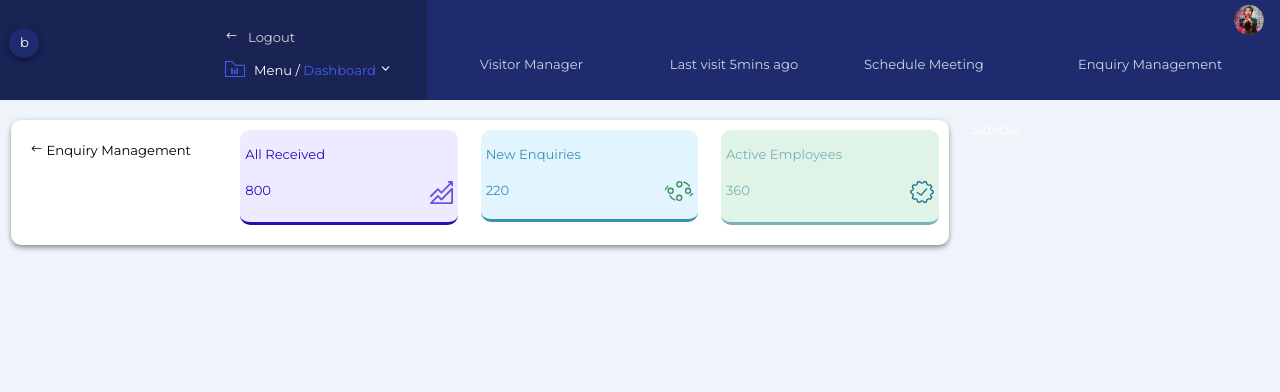
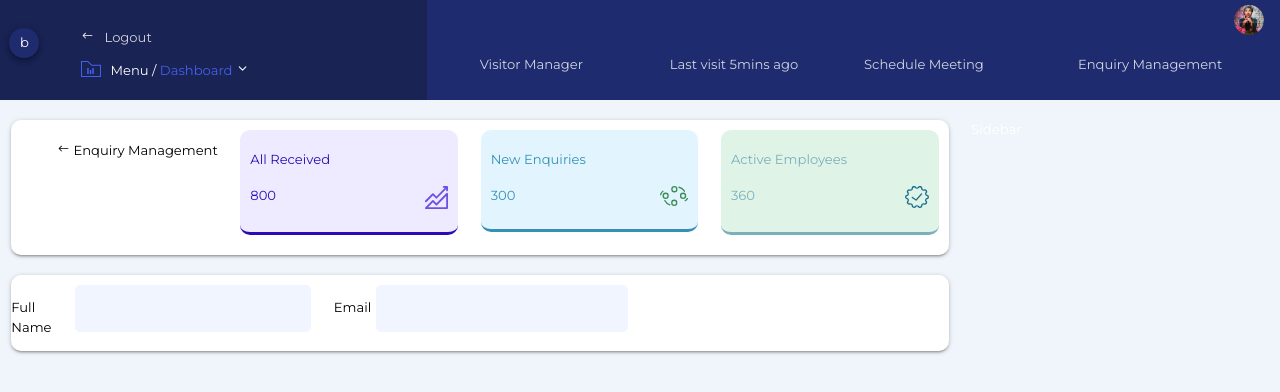
Before and after one commit to danielkpodo/webber-test, a React (Create React App) app: page / in a window 1280 px wide. Shown: the top 392 px of the page. Built offline with nearby package versions, Linux system fonts and the light colour scheme.

Commit message:
fix dashboard area

```diff
--- a/src/components/Dashboard.js
+++ b/src/components/Dashboard.js
@@ -7,12 +7,12 @@ import DashboardItem from "./DashboardItem";
 
 const Dashboard = () => {
   return (
-    <div className="dashboard-content z-depth-2">
+    <div className="dashboard-content z-depth-1">
       <div className="row">
-        <div className="container-fluid">
+        <div className="container-fluid dash-area">
           <div className="row items-dash">
             <div className="col l3 mgt-enquiry">
-              <h6>
+              <h6 style={{ textAlign: "right" }}>
                 <BsArrowLeft /> Enquiry Management
               </h6>
             </div>
@@ -28,7 +28,7 @@ const Dashboard = () => {
               <DashboardItem
                 styler="enquiries"
                 heading="New Enquiries"
-                count={220}
+                count={300}
                 imgPath={enquiry}
               />
             </div>
--- a/src/components/Header.js
+++ b/src/components/Header.js
@@ -9,10 +9,10 @@ const Header = () => {
     <div className="row main-header">
       <div className="col s4 left-header">
         <div className="row">
-          <div className="col s6">
+          <div className="col l2">
             <p className="letter z-depth-2 circle ">b</p>
           </div>
-          <div className="col s6">
+          <div className="col l10 menu-dash">
             <div className="logout">
               <p>
                 <BsArrowLeft />
--- /dev/null
+++ b/src/components/forms/Form.js
@@ -0,0 +1,28 @@
+import React from "react";
+
+const Form = () => {
+  return (
+    <div className="form-section z-depth-1">
+      <div className="row">
+        <div className="col l4 form">
+          <div className="label">
+            <p>Full Name</p>
+          </div>
+          <div className="field">
+            <input type="text" name="" id="" class="text-field" />
+          </div>
+        </div>
+        <div className="col l4 form">
+          <div className="label">
+            <p>Email</p>
+          </div>
+          <div className="field">
+            <input type="text" name="" id="" class="text-field" />
+          </div>
+        </div>
+      </div>
+    </div>
+  );
+};
+
+export default Form;
--- a/src/containers/App.css
+++ b/src/containers/App.css
@@ -106,7 +106,7 @@
   margin-right: 10px;
 }
 .dashboard-content .item {
-  padding: 5px;
+  padding: 10px;
   border-radius: 10px;
 }
 .dashboard-content .item .footer {
@@ -139,6 +139,28 @@
   margin-left: 30px;
 }
 
+.dash-area {
+  max-width: 960px;
+}
+
+.form-section {
+  background: #fff;
+  border-radius: 10px;
+  padding-top: 10px;
+  color: #000;
+}
+.form-section .form {
+  display: flex;
+  justify-content: space-around;
+  color: #000;
+}
+.form-section .form .text-field {
+  background: #f1f5ff;
+  color: #9c9c9c;
+  border: 1px solid #f1f5ff;
+  border-radius: 5px;
+}
+
 body {
   background: #f0f5fb;
   overflow: hidden;
--- a/src/containers/App.js
+++ b/src/containers/App.js
@@ -2,7 +2,7 @@ import React from "react";
 import "./App.css";
 import Header from "../components/Header";
 import Dashboard from "../components/Dashboard";
-
+import Form from "../components/forms/Form";
 function App() {
   return (
     <div className="App">
@@ -11,6 +11,7 @@ function App() {
         <div className="row">
           <div className="col l9">
             <Dashboard />
+            <Form />
           </div>
           <div className="col l3">Sidebar</div>
         </div>
--- a/src/containers/App.scss
+++ b/src/containers/App.scss
@@ -2,6 +2,7 @@
 @import "./scss/partials/main-header";
 @import "./scss/partials/content-area";
 @import "./scss/partials/dashboard";
+@import "./scss/partials/forms";
 
 body {
   background: $body-bg;
--- a/src/containers/scss/partials/_dashboard.scss
+++ b/src/containers/scss/partials/_dashboard.scss
@@ -19,7 +19,7 @@
   }
 
   .item {
-    padding: 5px;
+    padding: 10px;
     border-radius: 10px;
 
     .footer {
@@ -54,3 +54,7 @@
     margin-left: 30px;
   }
 }
+
+.dash-area {
+  max-width: 960px;
+}
--- /dev/null
+++ b/src/containers/scss/partials/_forms.scss
@@ -0,0 +1,18 @@
+.form-section {
+  background: #fff;
+  border-radius: 10px;
+  padding-top: 10px;
+  color: #000;
+  .form {
+    display: flex;
+    justify-content: space-around;
+    color: #000;
+
+    .text-field {
+      background: #f1f5ff;
+      color: #9c9c9c;
+      border: 1px solid #f1f5ff;
+      border-radius: 5px;
+    }
+  }
+}
```
Also changed, not shown: 1 other file (tests, documents, lock files or other folders).
